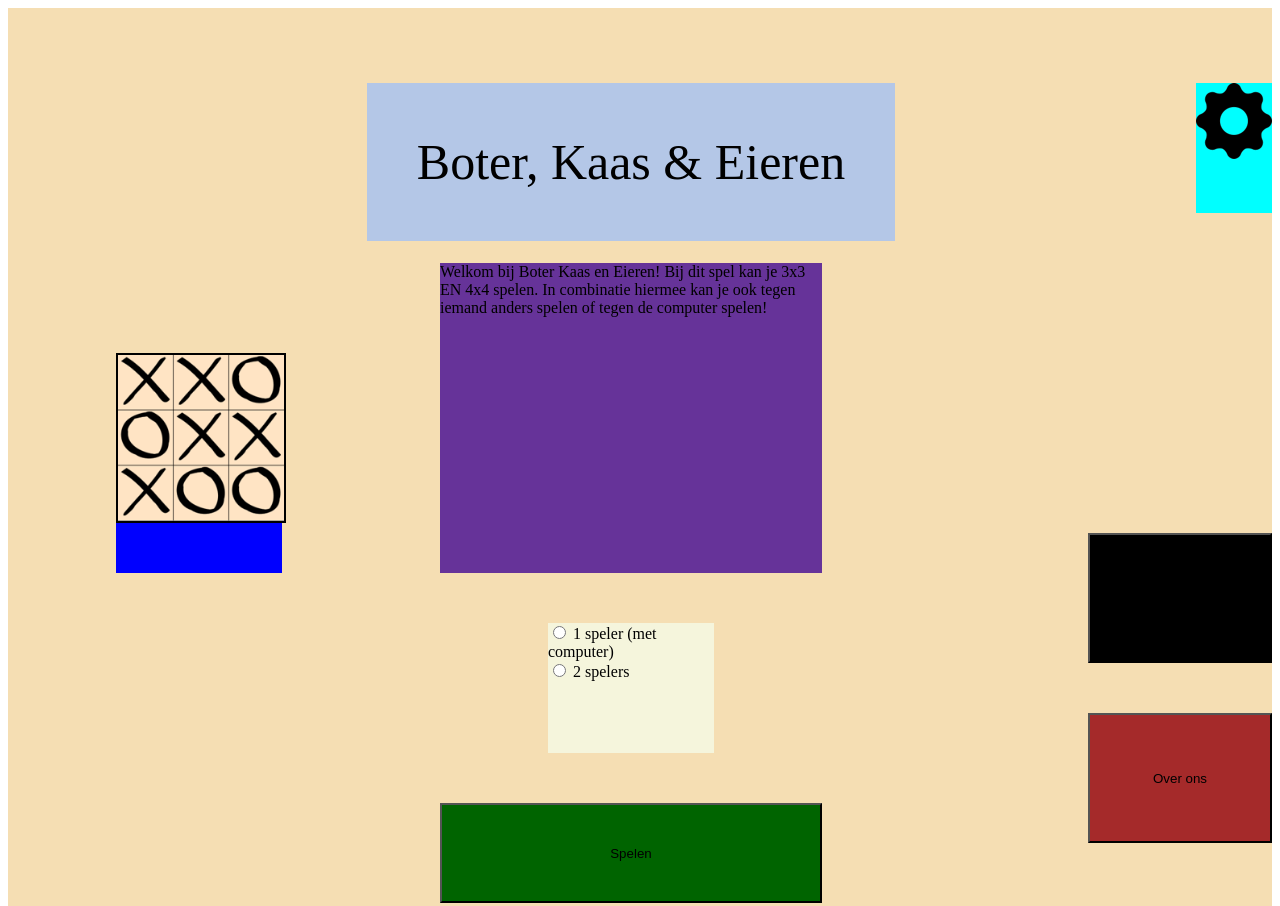
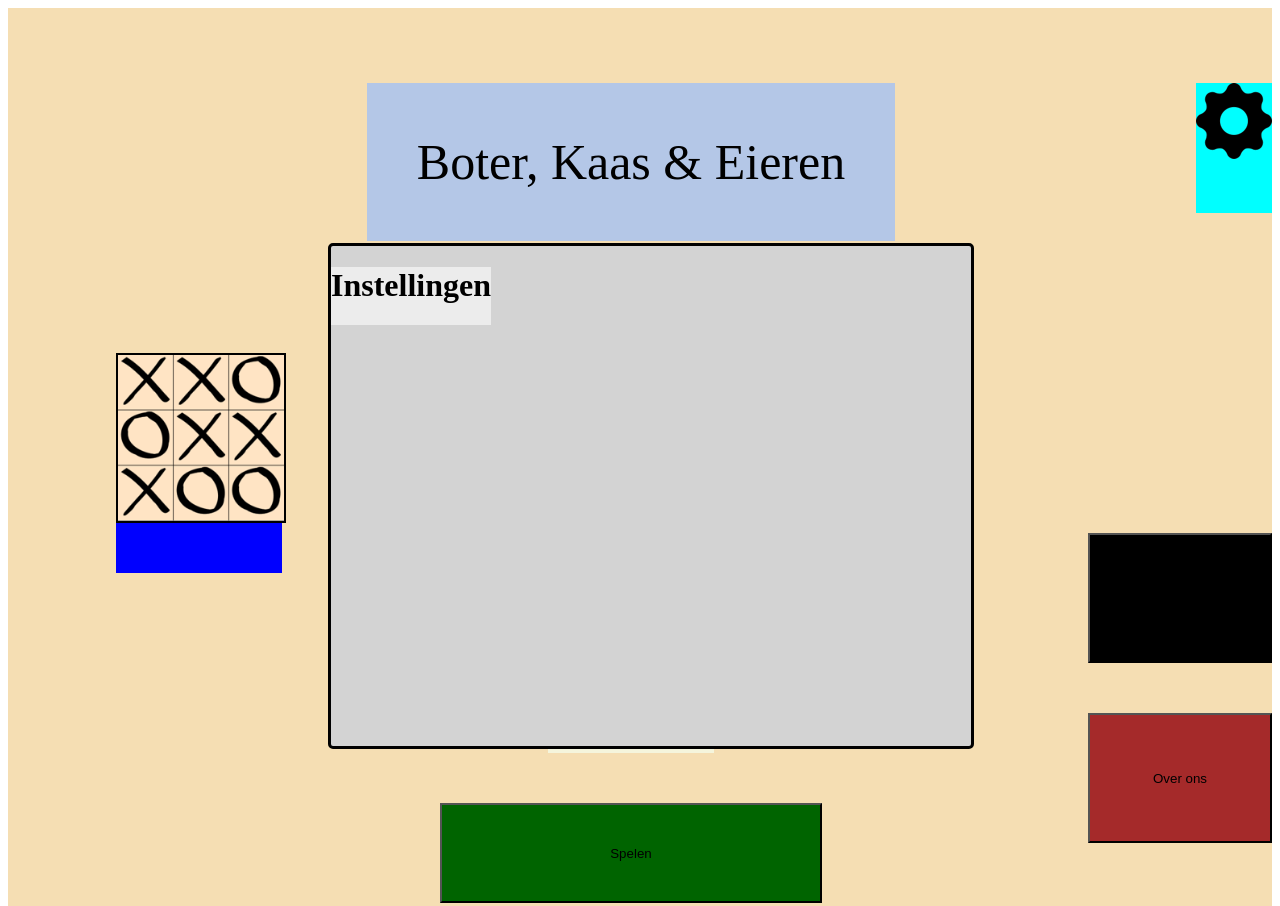
Before and after one commit to Ta1Vos/TicTacToeGame, a plain HTML site: page index.html in a window 1280 px wide. Shown: the top 906 px of the page. Drawn offline with Linux system fonts and the light colour scheme.

Commit message:
Settings tab (W.I.P.) & more home btn
 + Added a settings tab in index.html
    - Did not yet add contents
 + Added home button to 4x4 grid

```diff
--- a/css/style.css
+++ b/css/style.css
@@ -1,4 +1,5 @@
 .wrapper {
+    z-index: -1;
     background-color: wheat;
     width: 100%;
     padding-top: 75px;
@@ -58,7 +59,7 @@
 .settings-button {
     background-color: aqua;
     grid-area: sb;
-
+    cursor: pointer;
 }
 
 .explanation-button {
@@ -70,3 +71,22 @@
     background-color: brown;
     grid-area: ab;
 }
+
+.settings-tab {
+    position: absolute;
+    margin-left: 25%;
+    margin-top: 235px;
+    background-color: lightgray;
+    z-index: 1;
+    width: 50%;
+    height: 500px;
+    border-radius: 5px;
+    border: 3px solid black;
+    text-align: center;
+    display: grid;
+    grid-template: repeat(5, 1fr) / repeat(7, 1fr);
+}
+
+.settings-tab h1 {
+    background-color: rgb(236, 236, 236);
+}
--- a/index.html
+++ b/index.html
@@ -10,6 +10,9 @@
 </head>
 
 <body>
+    <div class="settings-tab">
+        <h1>Instellingen</h1>
+    </div>
     <div class="wrapper">
         <div class="game-image">
            <img src="/img/gameImage.png" alt="Afbeeldinging van 3x3">
@@ -18,7 +21,8 @@
             Boter, Kaas & Eieren
         </div>
         <div class="home-text">
-            Welkom bij Boter Kaas en Eieren! Bij dit spel kan je 3x3 EN 4x4 spelen. In combinatie hiermee kan je ook tegen iemand anders spelen of tegen de computer spelen!
+            Welkom bij Boter Kaas en Eieren! Bij dit spel kan je 3x3 EN 4x4 spelen.
+            In combinatie hiermee kan je ook tegen iemand anders spelen of tegen de computer spelen!
         </div>
         <div class="player-select">
             <form class="player-select">
--- a/js/threerow.js
+++ b/js/threerow.js
@@ -4,7 +4,6 @@ homeBtn.addEventListener(`click`, backToHome);
 function backToHome() {
     window.location = `/index.html`;
 }
-
 
 let playField = [false, false, false, false, false, false, false, false, false];
 let playerTurn = 1;
```
Also changed, not shown: css/playfieldFour.css (+16 -0 lines), html/fourGame.html (+3 -0 lines), js/fourrow.js (+8 -0 lines).
